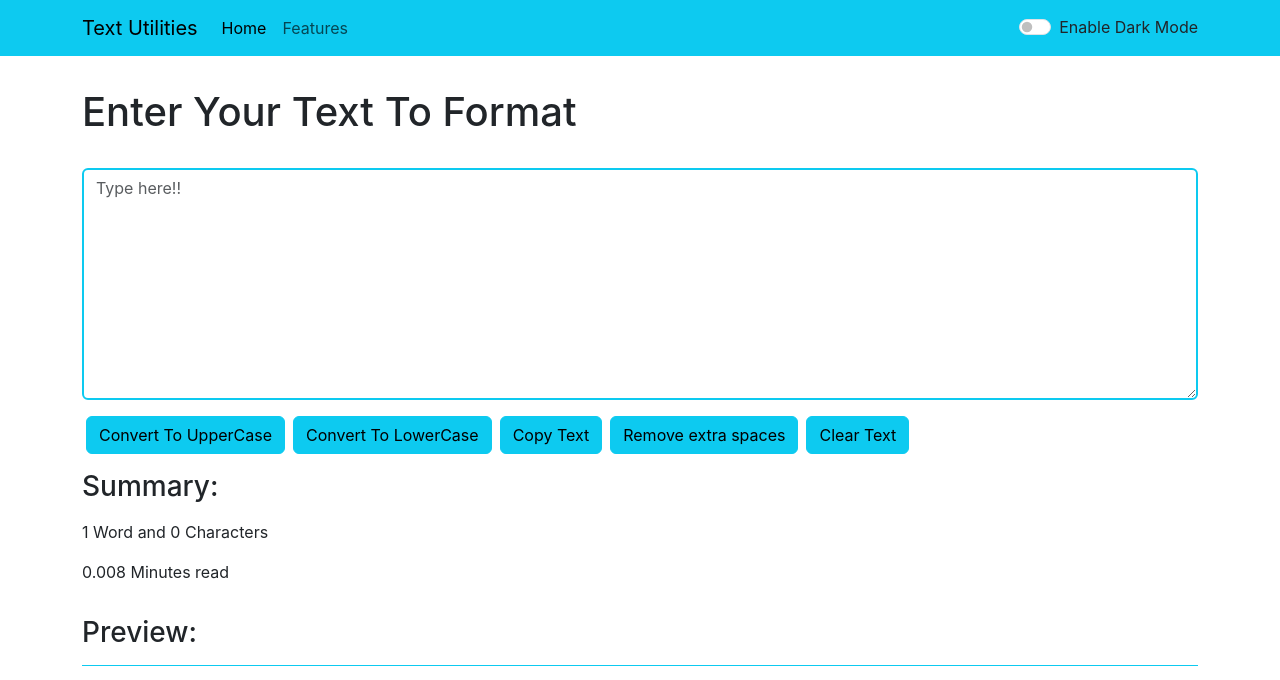
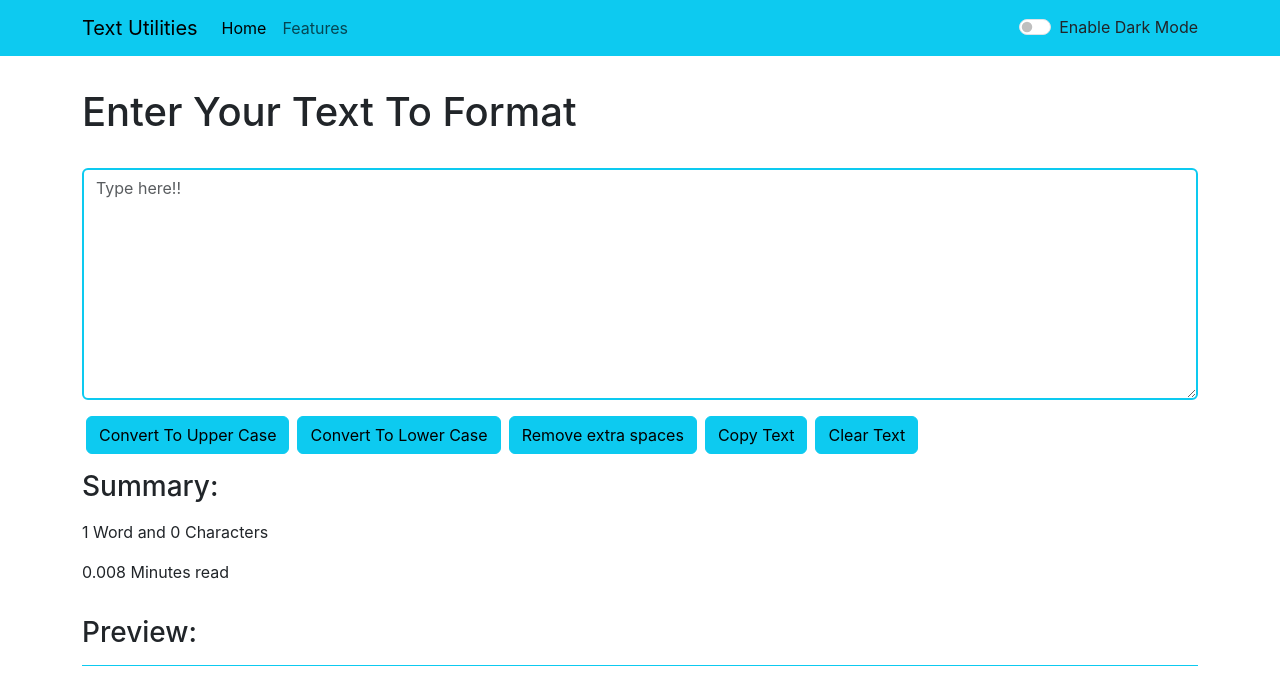
Before and after one commit to midikaif/Text-Formatting-App-React-And-Bootstrap, a React (Create React App) app: page / in a window 1280 px wide. Shown: the top 680 px of the page. Built offline with nearby package versions, Linux system fonts and the light colour scheme.

Commit message:
Added alert components

```diff
--- a/src/App.js
+++ b/src/App.js
@@ -4,9 +4,11 @@ import Navbar from './components/Navbar';
 import TextForm from './components/TextForm';
 import About from './components/About';
 import React, { useState } from 'react';
+import Alert from './components/Alert';
 
 function App() {
   const [mode, setMode] = useState('info');
+  const [alert, setAlert] = useState(null);
 
   function toggleMode() {
     console.log('clicked')
@@ -14,16 +16,30 @@ function App() {
       setMode('success');
       document.body.style.backgroundColor = 'black'
       document.body.style.color = 'white'
+      changeAlert('success', 'Switched to Dark Mode');
     } else {
       setMode('info');
       document.body.style.backgroundColor = 'white'
       document.body.style.color = 'black'
-     }
+      changeAlert('success', 'Switched to Light Mode')
+    }
   }
+
+  function changeAlert(res, msg) {
+    setAlert({
+      res: res,
+      msg: msg
+    });
+    setTimeout(() => {
+      setAlert(null)
+    }, 1600);
+  }
+
   return (
     <div>
       <Navbar title='Text Utilities' toggleMode={toggleMode} mode={mode} />
-      <TextForm heading='Enter Your Text To Format' mode={mode}/>
+      <Alert alert={alert}/>
+      <TextForm heading='Enter Your Text To Format' mode={mode} alert={changeAlert} />
       {/* <About /> */}
     </div>
   );
--- /dev/null
+++ b/src/components/Alert.jsx
@@ -0,0 +1,19 @@
+import React from 'react'
+
+export default function Alert(props) {
+    function capitalize(str) {
+        let tmp = str.toLowerCase();
+        return tmp.charAt(0).toUpperCase() + tmp.slice(1);
+    }
+    return (
+        props.alert &&
+        <div className="alert alert-success alert-dismissible fade show" role="alert">
+            <div className="container">
+                <svg xmlns="http://www.w3.org/2000/svg" width={'24px'} height={'24px'} id="check-circle-fill" fill="currentColor" viewBox="0 0 16 16">
+                    <path d="M16 8A8 8 0 1 1 0 8a8 8 0 0 1 16 0zm-3.97-3.03a.75.75 0 0 0-1.08.022L7.477 9.417 5.384 7.323a.75.75 0 0 0-1.06 1.06L6.97 11.03a.75.75 0 0 0 1.079-.02l3.992-4.99a.75.75 0 0 0-.01-1.05z" />
+                </svg>
+                &nbsp;{capitalize(props.alert.res)} : {props.alert.msg}
+            </div>
+        </div>
+    )
+}
--- a/src/components/TextForm.jsx
+++ b/src/components/TextForm.jsx
@@ -6,11 +6,12 @@ export default function TextForm(props) {
 
     function convertUpper() {
         setText(text.toUpperCase())
-
+        props.alert('success', 'Converted to Upper Case!!')
     }
 
     function convertLower() {
         setText(text.toLowerCase());
+        props.alert('success', 'Converted to Lower Case!!')
     }
     function handleChange(e) {
         setText(e.target.value)
@@ -18,25 +19,28 @@ export default function TextForm(props) {
 
     function clearText() {
         setText('');
+        props.alert('success', 'Text Cleared!!')
     }
 
     function copyText() {
-        navigator.clipboard.writeText(text)
+        navigator.clipboard.writeText(text);
+        props.alert('success', 'Copied to Clipboard');
     }
 
     function handleExtraSpaces() {
         let newText = text.split(/[ ]+/);
         setText(newText.join(' '));
+        props.alert('success', 'Extra spaces removed!!');
     }
 
     return (
         <div className="container my-3 ">
             <label htmlFor="box" className='h1 my-3'>{props.heading}</label>
-            <textarea className="form-control my-3 border border-2 border-info" value={text} onChange={handleChange} id="box" placeholder='Type here!!' rows="9"></textarea>
-            <button className={`mx-1 btn btn-${props.mode}`} onClick={convertUpper}>Convert To UpperCase</button>
-            <button className={`mx-1 btn btn-${props.mode}`} onClick={convertLower}>Convert To LowerCase</button>
+            <textarea className={`form-control my-3 border border-2 border-${props.mode}`} value={text} onChange={handleChange} id="box" placeholder='Type here!!' rows="9"></textarea>
+            <button className={`mx-1 btn btn-${props.mode}`} onClick={convertUpper}>Convert To Upper Case</button>
+            <button className={`mx-1 btn btn-${props.mode}`} onClick={convertLower}>Convert To Lower Case</button>
+            <button className={`mx-1 btn btn-${props.mode}`} onClick={handleExtraSpaces}>Remove extra spaces</button>
             <button className={`mx-1 btn btn-${props.mode}`} onClick={copyText}>Copy Text</button>
-            <button className={`mx-1 btn btn-${props.mode}`} onClick={handleExtraSpaces}>Remove extra spaces</button>
             <button className={`mx-1 btn btn-${props.mode}`} onClick={clearText}>Clear Text</button>
             <div className='my-1'>
                 <h3 className='my-3'>Summary:</h3>
```
